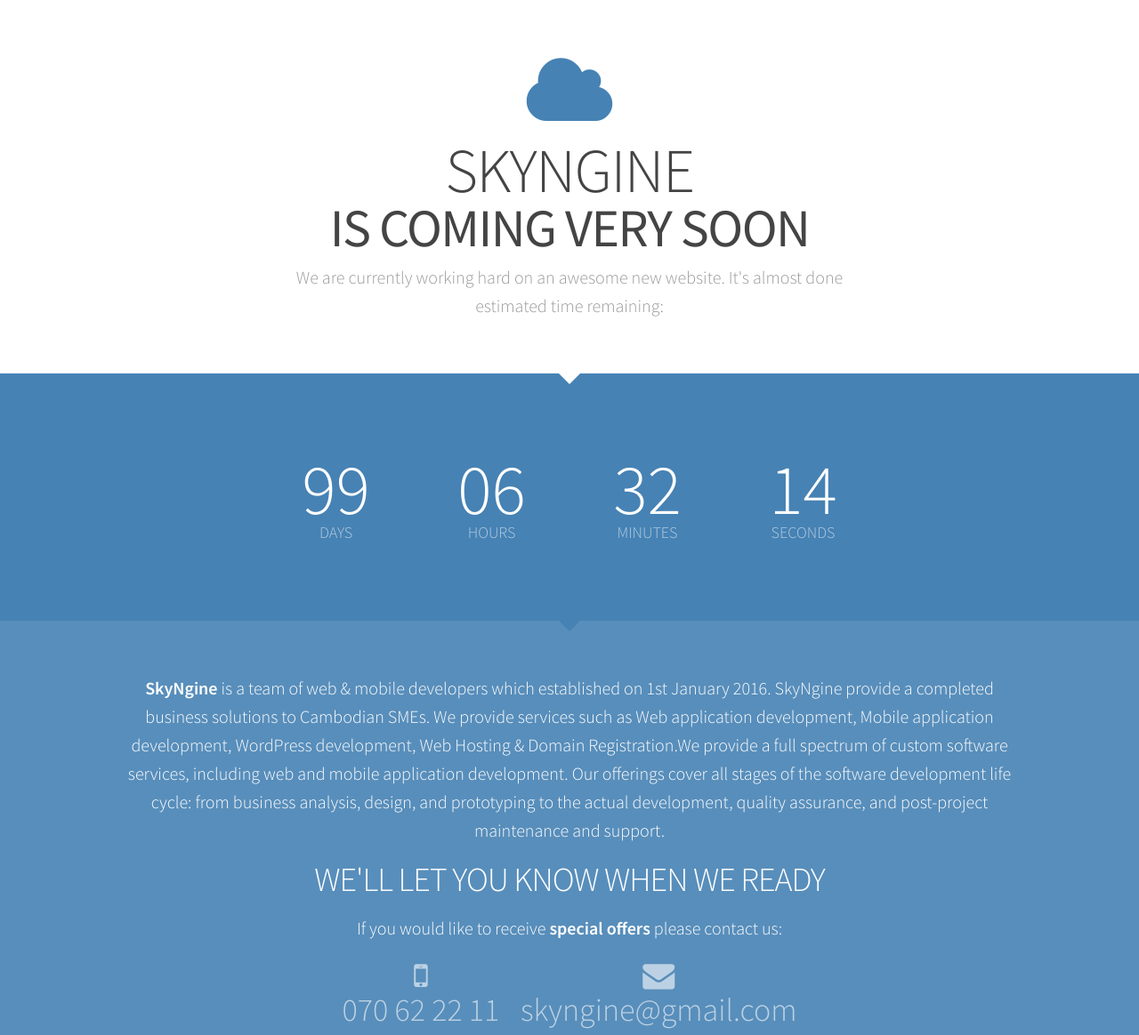
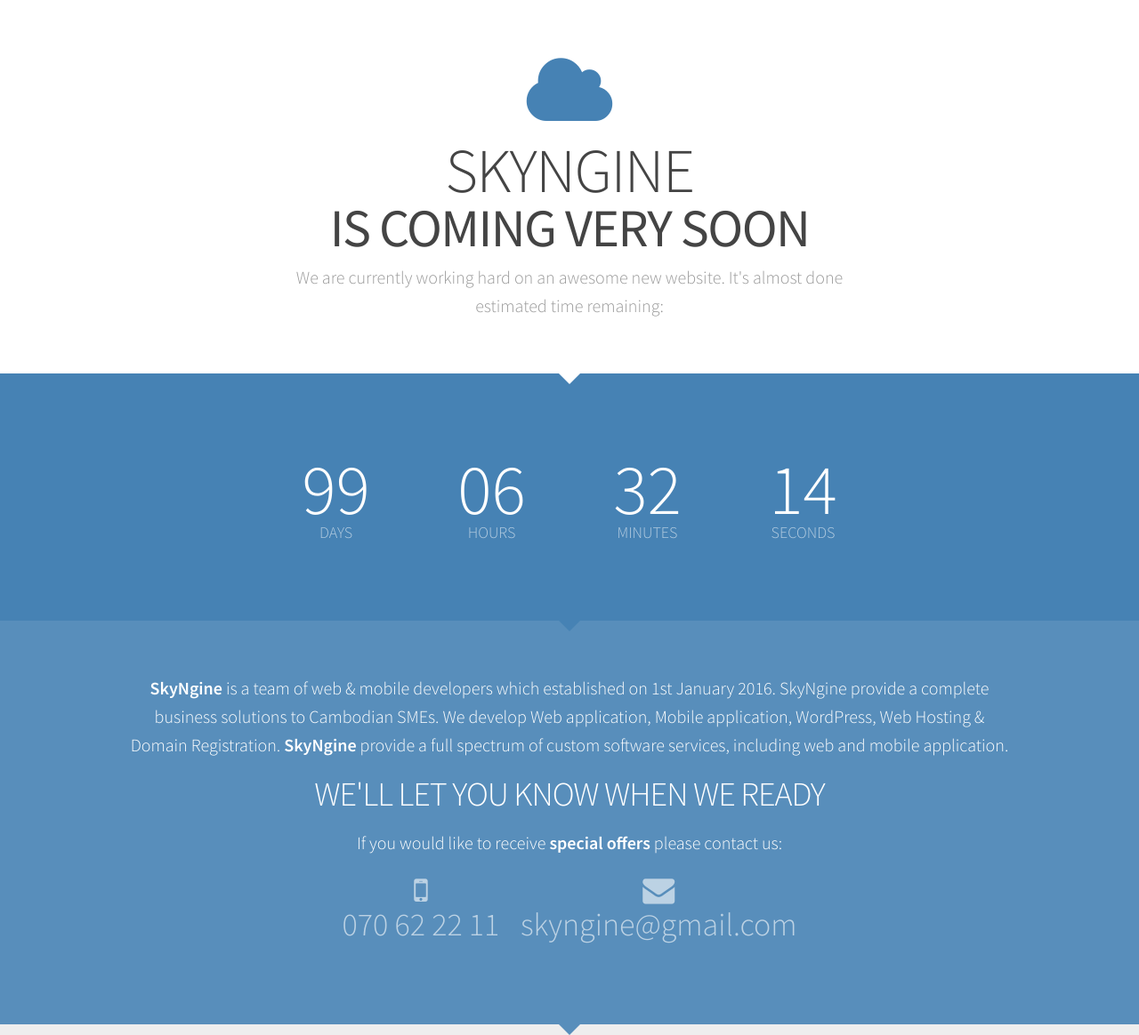
Before and after one commit to SkyNgine/SkyNgine.github.io, a plain HTML site: page index.html in a window 1280 px wide. Shown: the top 1164 px of the page at 89% size. Drawn offline with Linux system fonts and the light colour scheme.

Commit message:
Fixed Typo

```diff
--- a/index.html
+++ b/index.html
@@ -74,11 +74,9 @@
 
 		<p>
 			<strong>SkyNgine</strong> is a team of web & mobile developers which established on 1st January 2016.
-			SkyNgine provide a completed business solutions to Cambodian SMEs.
-			We provide services such as Web application development, Mobile application development,
-			WordPress development, Web Hosting & Domain Registration.We provide a full spectrum of custom software services,
-            including web and mobile application development. Our offerings cover all stages of the software development life cycle:
-            from business analysis, design, and prototyping to the actual development, quality assurance, and post-project maintenance and support.
+			SkyNgine provide a complete business solutions to Cambodian SMEs.
+			We develop Web application, Mobile application, WordPress, Web Hosting & Domain Registration. <strong>SkyNgine</strong>
+			provide a full spectrum of custom software services, including web and mobile application.
 		</p>
         <h2>we'll let you know when we ready</h2>
         <p>If you would like to receive <strong>special offers</strong> please contact us:</p>
@@ -87,13 +85,13 @@
 			<div id="address" class="clearfix">
 				<ul>
 					<li>
-						<a title="Phone" href="">
+						<a title="Phone">
 							<span class="fa fa-mobile-phone"></span><br>
 							070 62 22 11
 						</a>
 					</li>
 					<li>
-						<a title="Email" href="">
+						<a title="Email">
 							<span class="fa fa-envelope"></span><br>
 							skyngine@gmail.com
 						</a>
@@ -113,7 +111,7 @@
         <div id="commentslider" class="owl-carousel">
             <div class="item">
                 <p>"
-                    <strong>SkyNgine</strong> will provide reliable services with affable price to SMEs or Startup Businesses.
+                    <strong>SkyNgine</strong> will provide reliable services with affable price to SMEs and Startup Businesses.
                     Our team using only latest technologies to provide you high quality products, and long term maintenance and support.
                     <br> If you are an <em>agency</em> and you need extra hands to work on your project, we also do outsource.
 					"</p>
```
